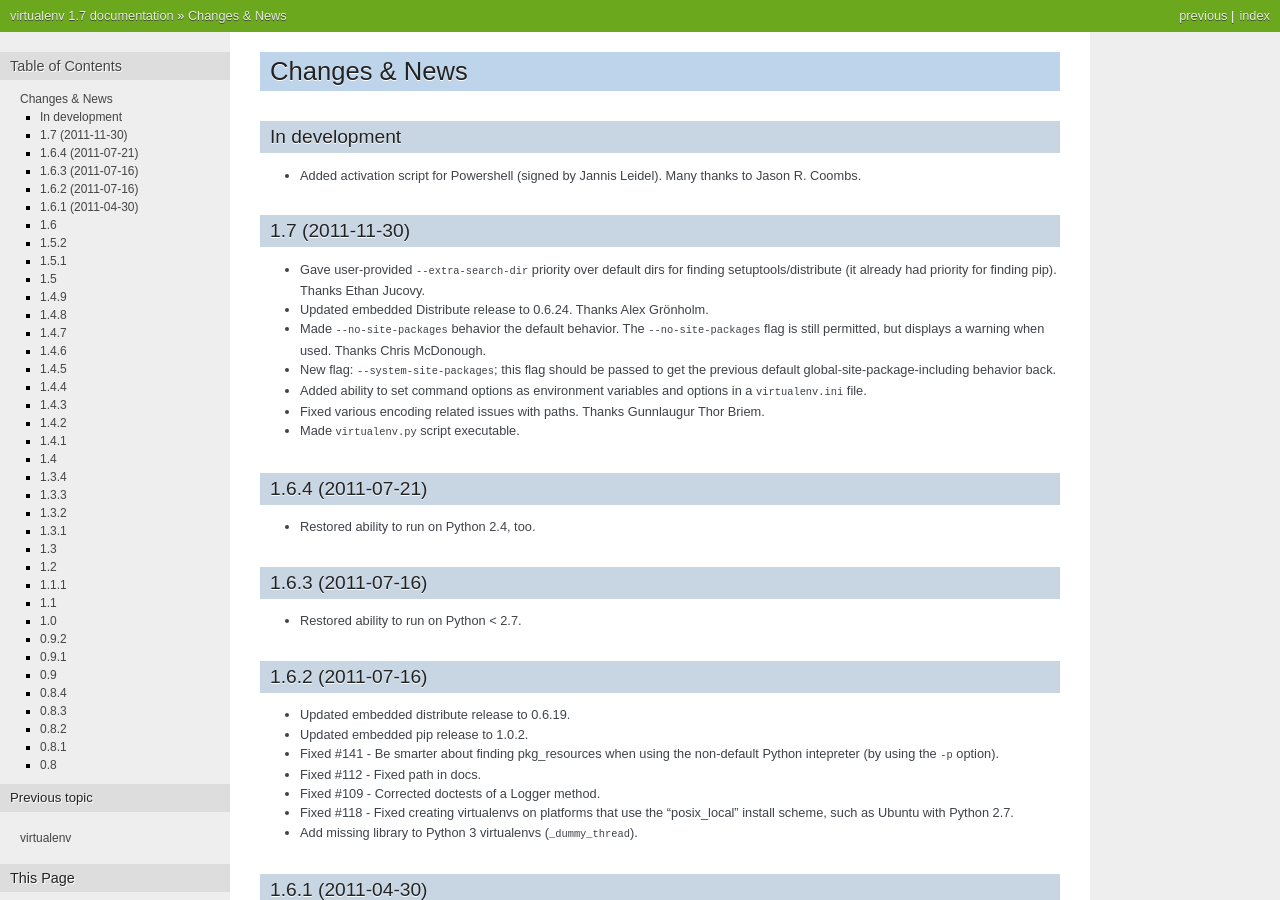
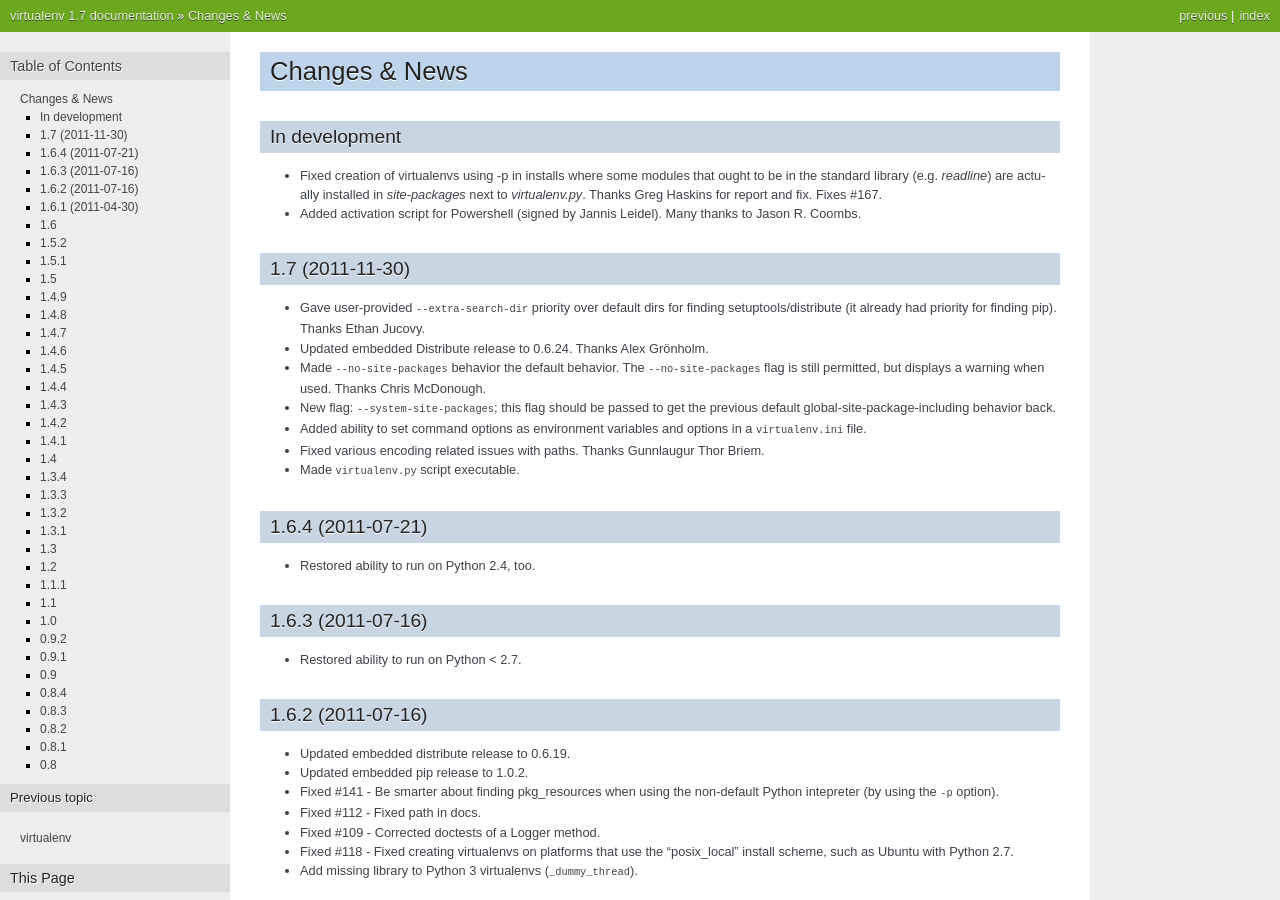
Before and after one commit to pypa/virtualenv, a Sphinx documentation site: the page built from docs/news.txt, in a window 1280 px wide and 900 px high. Built offline with Sphinx 7.4.7, drawn with Linux system fonts in a browser that asks for light colours.

Commit message:
Updated changelog and AUTHORS file.

```diff
--- a/AUTHORS.txt
+++ b/AUTHORS.txt
@@ -23,6 +23,7 @@
 Douglas Creager
 Ethan Jucovy
 Gunnlaugur Thor Briem
+Greg Haskins
 Jason R. Coombs
 Jeff Hammel
 Jorge Vargas
--- a/docs/news.txt
+++ b/docs/news.txt
@@ -3,6 +3,11 @@
 
 In development
 ~~~~~~~~~~~~~~
+
+* Fixed creation of virtualenvs using -p in installs where some modules
+  that ought to be in the standard library (e.g. `readline`) are actually
+  installed in `site-packages` next to `virtualenv.py`. Thanks Greg Haskins
+  for report and fix. Fixes #167.
 
 * Added activation script for Powershell (signed by Jannis Leidel). Many
   thanks to Jason R. Coombs.
```
